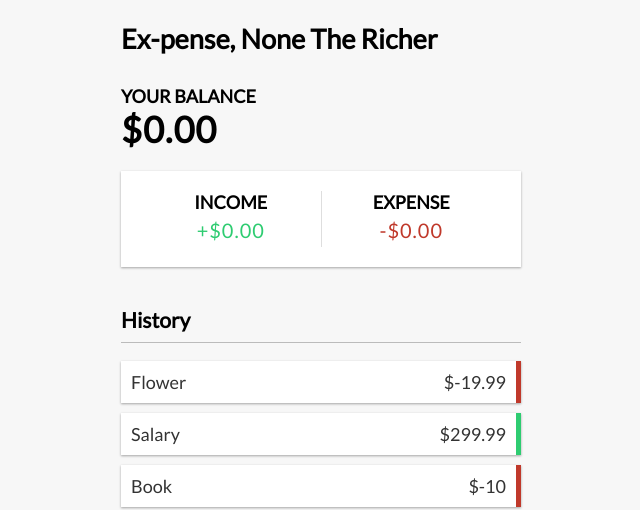
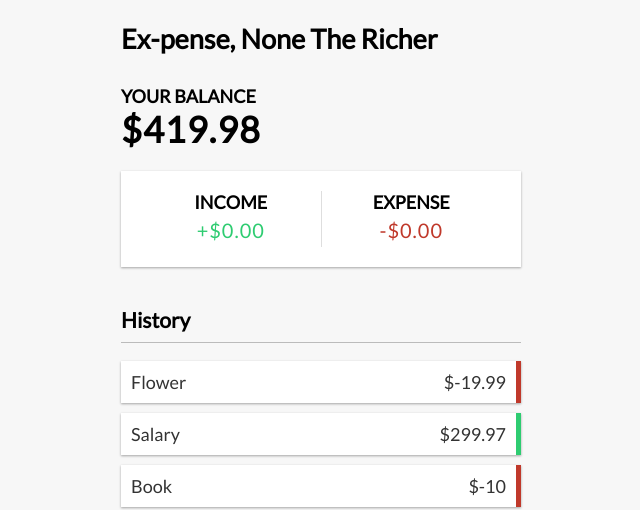
Before and after one commit to GiorgioMotorola/Expense-None-The-Richer, a Vue app: page / in a window 1280 px wide. Shown: the top 510 px of the page, without its empty margins (319-959 px from the left). Built offline with nearby package versions, Linux system fonts and the light colour scheme.

Commit message:
added ref, computed, defineprops

```diff
--- a/src/App.vue
+++ b/src/App.vue
@@ -1,27 +1,32 @@
 <template>
 <Header />
 <div class="container">
-  <Balance />
+  <Balance :total="total" />
   <IncomeExpenses />
-  <TransactionList />
+  <TransactionList :transactions="transactions" />
   <AddTransaction />
 </div>
 </template>
 
-<script>
+<script setup>
 import Header from './components/Header.vue';
 import Balance from './components/Balance.vue';
 import IncomeExpenses from './components/IncomeExpenses.vue';
 import TransactionList from './components/TransactionList.vue';
 import AddTransaction from './components/AddTransaction.vue';
 
-export default {
-  components: {
-    Header,
-    Balance,
-    IncomeExpenses,
-    TransactionList,
-    AddTransaction,
-  }
-}
+import { ref, computed } from 'vue';
+
+const transactions = ref([
+        { id: 1, text: 'Flower', amount: -19.99 },
+        { id: 2, text: 'Salary', amount: 299.97 },
+        { id: 3, text: 'Book', amount: -10 },
+        { id: 4, text: 'Camera', amount: 150 },
+    ]);
+
+    const total = computed(() => {
+      return transactions.value.reduce((acc, transaction) => {
+        return acc + transaction.amount;
+      }, 0);
+    })
 </script>
--- a/src/components/Balance.vue
+++ b/src/components/Balance.vue
@@ -1,4 +1,15 @@
 <template>
     <h4>Your Balance</h4>
-    <h1 id="balance">$0.00</h1>
+    <h1 id="balance">${{ total }}</h1>
 </template>
+
+<script setup>
+    import { defineProps } from 'vue';
+
+    const props = defineProps({
+        total: {
+            type: Number,
+            required: true,
+        }
+    })
+</script>
--- a/src/components/TransactionList.vue
+++ b/src/components/TransactionList.vue
@@ -11,17 +11,13 @@
      </ul>
 </template>
 
-<script>
-    export default {
-        data() {
-            return {
-                transactions: [
-                    { id: 1, text: 'Flower', amount: -19.99 },
-                    { id: 2, text: 'Salary', amount: 299.99 },
-                    { id: 3, text: 'Book', amount: -10 },
-                    { id: 4, text: 'Camera', amount: 150 },
-                ]
-            }
-        }
-    }
+<script setup>
+   import { defineProps } from 'vue';
+
+    const props = defineProps ({
+        transactions: {
+            type: Array,
+            required: true,
+        },
+    });
 </script>
```
